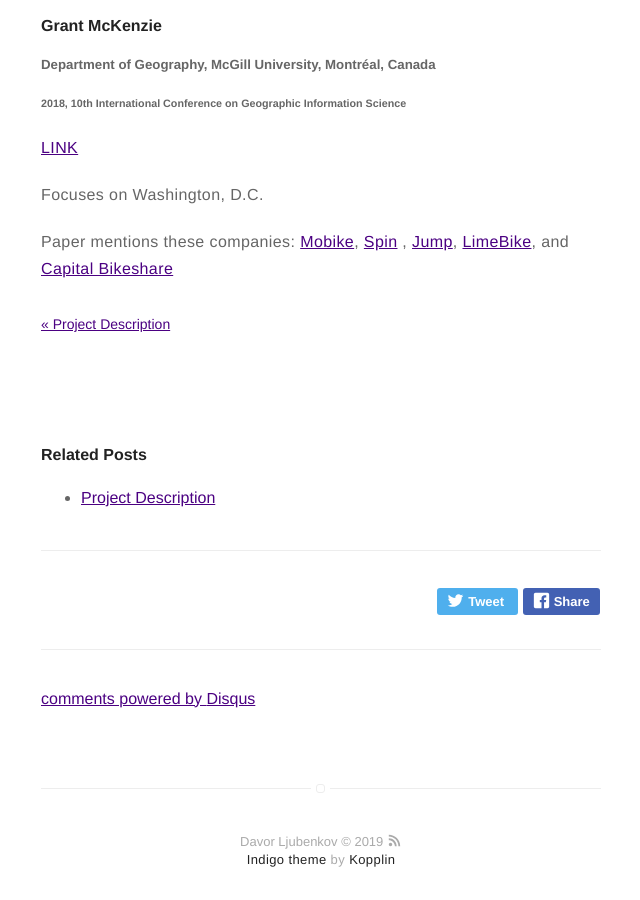
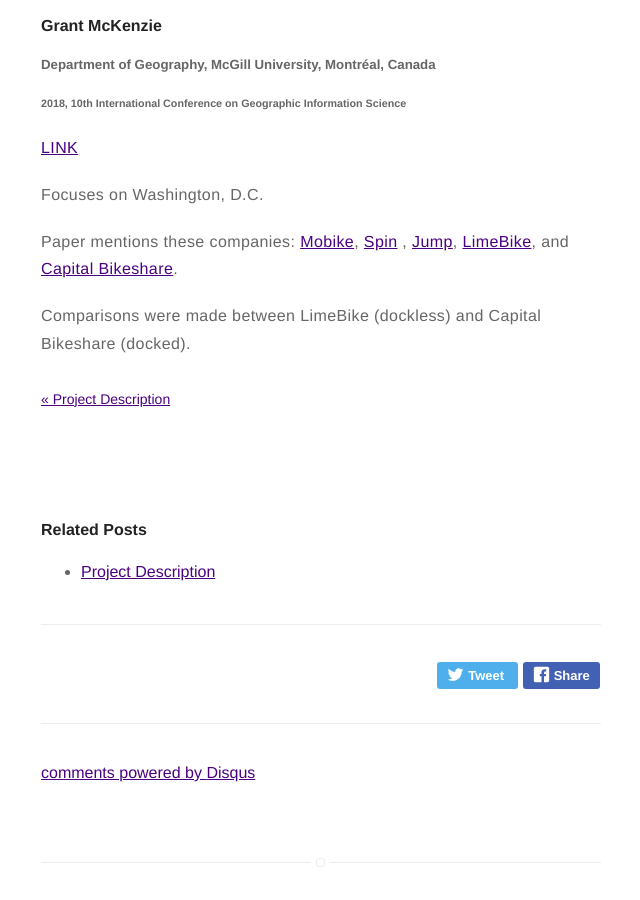
Before and after one commit to dljubenk/dljubenk.github.io, a Jekyll site: the page built from _posts/2019-02-06-literature-study.markdown, in a window 1280 px wide and 900 px high, scrolled down 958 px. Shown: the whole window, without its empty margins (319-959 px from the left). Built offline with Jekyll 4.4.1, drawn with Linux system fonts in a browser that asks for light colours; emoji names are drawn with the system emoji font; comment, search, counter and statistics services are not loaded.

Commit message:
Update 2019-02-06-literature-study.markdown

```diff
--- a/_posts/2019-02-06-literature-study.markdown
+++ b/_posts/2019-02-06-literature-study.markdown
@@ -38,4 +38,6 @@ In total, 142 papers in the domain of smart cities transportation had been colle
 
 Focuses on Washington, D.C.
 
-Paper mentions these companies: [Mobike](https://mobike.com/global/), [Spin](https://www.spin.app/) , [Jump](https://jump.com/), [LimeBike](https://www.li.me/), and [Capital Bikeshare](https://www.capitalbikeshare.com/)
+Paper mentions these companies: [Mobike](https://mobike.com/global/), [Spin](https://www.spin.app/) , [Jump](https://jump.com/), [LimeBike](https://www.li.me/), and [Capital Bikeshare](https://www.capitalbikeshare.com/).
+
+Comparisons were made between LimeBike (dockless) and Capital Bikeshare (docked).
```
